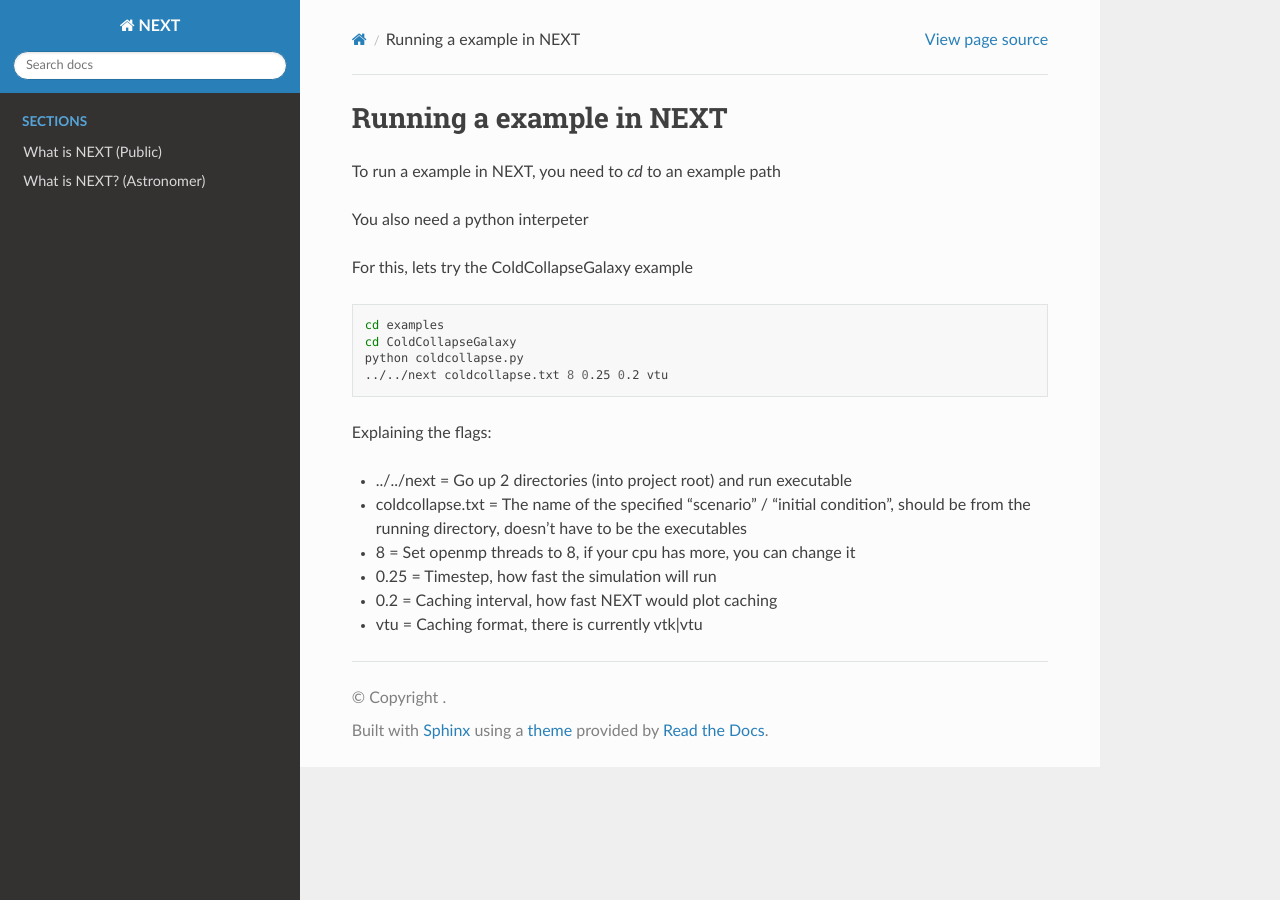
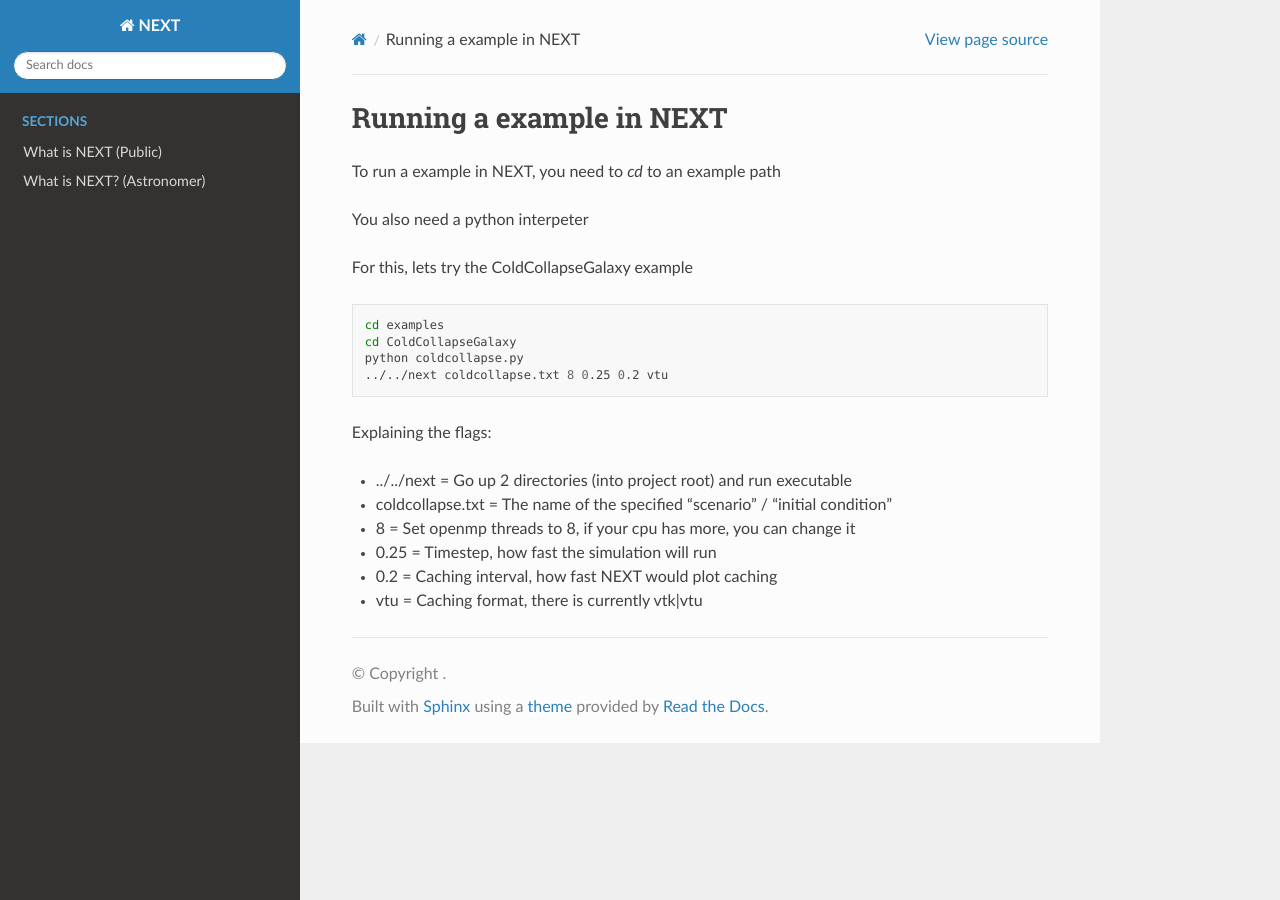
Before and after one commit to TimGoTheCreator/NEXT, a Sphinx documentation site: the page built from docs/running-example.md, in a window 1280 px wide. Built offline with Sphinx 7.4.7 and the Read the Docs theme 3.1.0, drawn with Linux system fonts in a browser that asks for light colours.

Commit message:
Update running-example.md

```diff
--- a/docs/running-example.md
+++ b/docs/running-example.md
@@ -17,7 +17,7 @@ Explaining the flags:
 
 - ../../next = Go up 2 directories (into project root) and run executable
 
-- coldcollapse.txt = The name of the specified "scenario" / "initial condition", should be from the running directory, doesn't have to be the executables
+- coldcollapse.txt = The name of the specified "scenario" / "initial condition"
 
 - 8 = Set openmp threads to 8, if your cpu has more, you can change it
 
```
